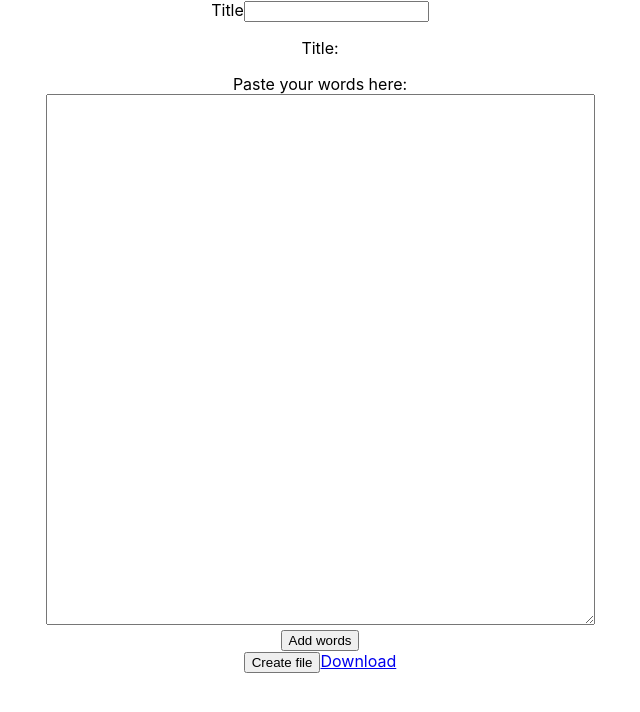
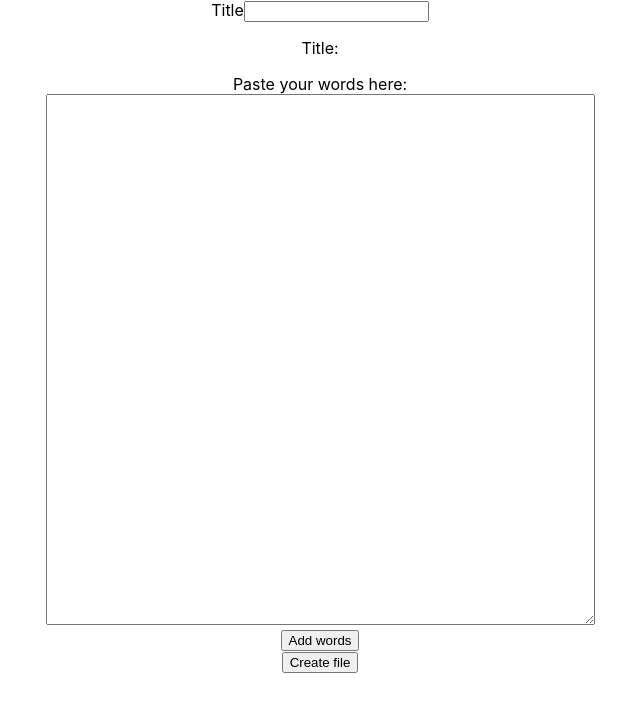
Before and after one commit to Konrad-Jalowy/reactlearnhelpers, a React (Create React App) app in the folder text-to-file-app/: page / in a window 1280 px wide. Shown: the top 712 px of the page, without its empty margins (320-960 px from the left). Built offline with nearby package versions, Linux system fonts and the light colour scheme.

Commit message:
were getting somewhere

```diff
--- a/text-to-file-app/src/App.js
+++ b/text-to-file-app/src/App.js
@@ -1,10 +1,11 @@
 import {useState, useRef} from 'react'
 import './App.css';
+import { DownloadLink } from './components/DownloadLink';
 
 function App() {
   const [words, setWords] = useState([]);
   const [title, setTitle] = useState("");
-  const anchorRef = useRef(null);
+  const [url, setUrl] = useState(null);
 
   function onTitleChange(e){
     setTitle(e.target.value);
@@ -20,7 +21,7 @@ function App() {
   var jsonse = JSON.stringify(cleanScript);
   var blob = new Blob([jsonse], {type: "application/json"});
   var url  = URL.createObjectURL(blob);
-  anchorRef.current.href = url;
+  setUrl(url);
   }
   return (
     <div className="App">
@@ -31,7 +32,7 @@ function App() {
       <textarea id='words' name='words' rows="35" cols="66"></textarea><br/>
       <button>Add words</button><br/>
       <button onClick={onCreateClick}>Create file</button>
-      <a href='#' download="file" ref={anchorRef}>Download</a>
+      {url !== null && <DownloadLink link={url} name="file1">Download</DownloadLink>}
     </div>
   );
 }
```
